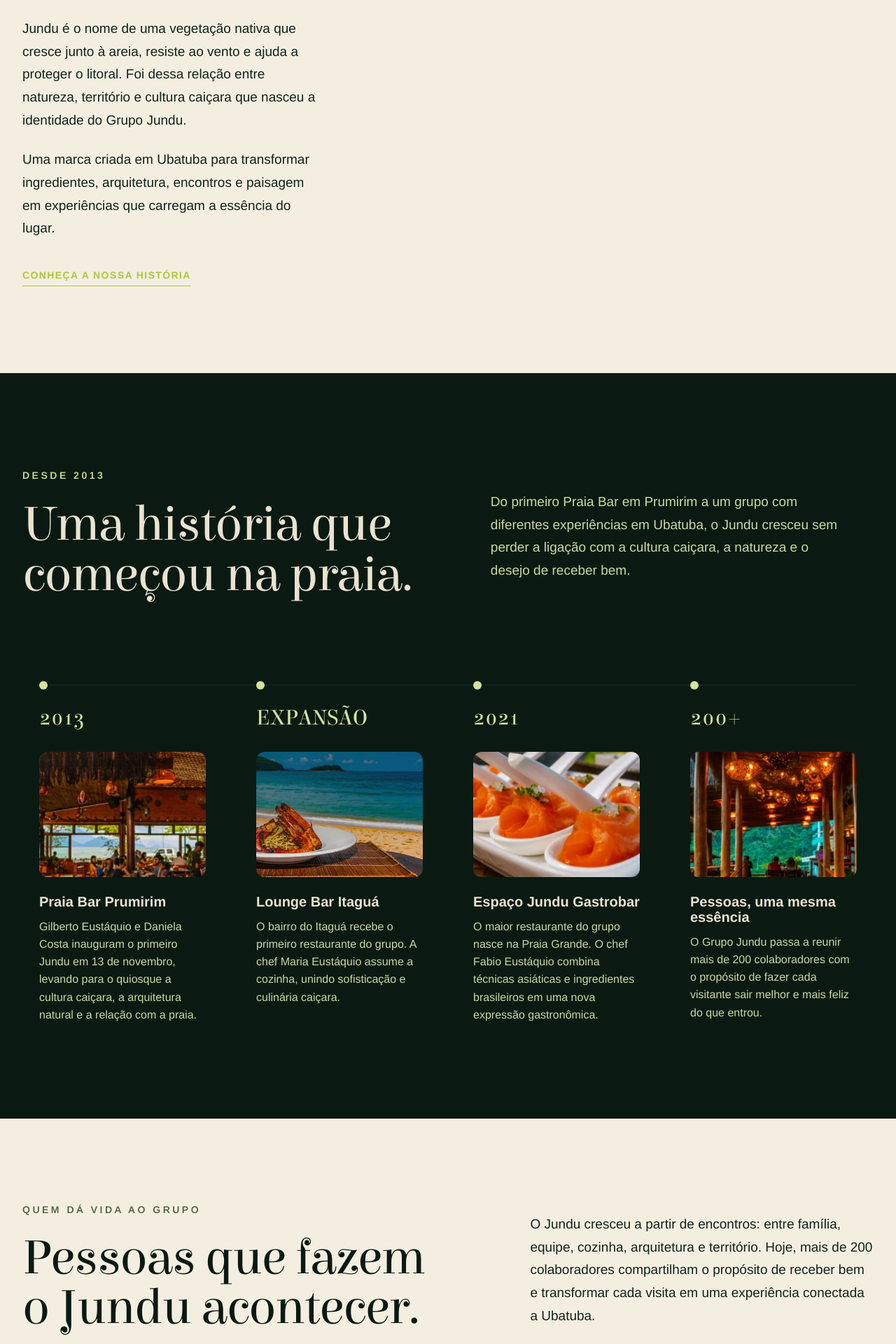
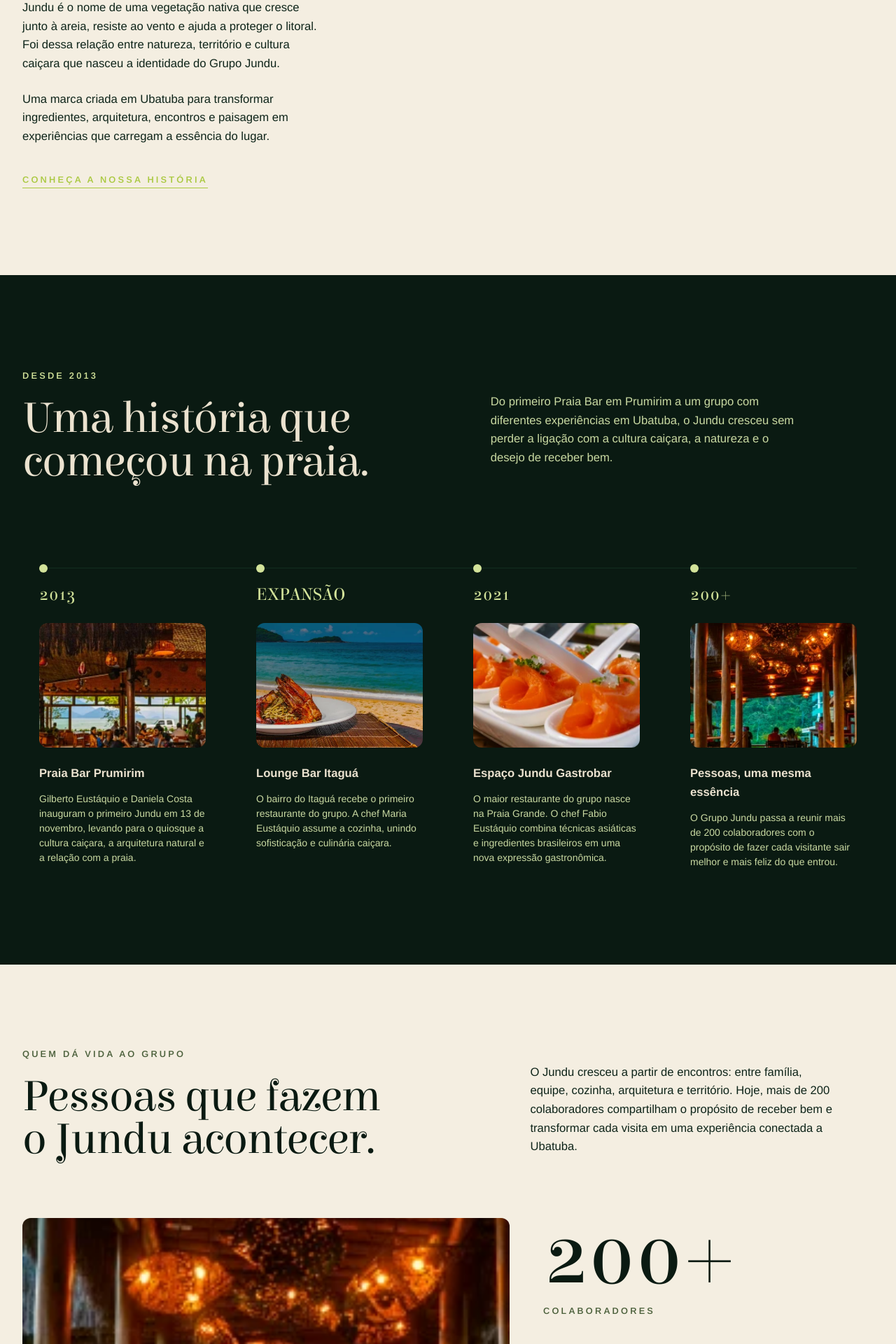
Before and after one commit to silvarodrigueswender30-del/site-jundu, a Next.js app: page / in a window 1280 px wide. Shown: the part 1120-3040 px from the top of the page at 70% size. Built offline with nearby package versions, Linux system fonts and the light colour scheme.

Commit message:
fix: finalize responsive typography scale and restore hero

```diff
--- a/src/components/sections/brand-manifesto.tsx
+++ b/src/components/sections/brand-manifesto.tsx
@@ -16,17 +16,17 @@
 
         {/* Text Column (42%) */}
         <div className="w-full flex flex-col items-start text-left relative z-10">
-          <span className="font-body text-[12px] md:text-[14px] uppercase tracking-[0.25em] text-moss-600 mb-6 font-semibold animate-[fade-in-up_850ms_cubic-bezier(.22,1,.36,1)_forwards] opacity-0 [animation-delay:80ms]">
+          <span className="text-eyebrow text-moss-600 mb-6 animate-[fade-in-up_850ms_cubic-bezier(.22,1,.36,1)_forwards] opacity-0 [animation-delay:80ms]">
             {data.eyebrow}
           </span>
 
-          <h2 className="font-display text-forest-900 text-[44px] sm:text-[58px] lg:text-[72px] leading-[0.94] lg:leading-[1] tracking-[-0.02em] max-w-[11ch] whitespace-pre-line mb-8 animate-[fade-in-up_850ms_cubic-bezier(.22,1,.36,1)_forwards] opacity-0 [animation-delay:160ms]">
+          <h2 className="text-title-editorial text-forest-900 max-w-[11ch] whitespace-pre-line mb-8 animate-[fade-in-up_850ms_cubic-bezier(.22,1,.36,1)_forwards] opacity-0 [animation-delay:160ms]">
             {data.title}
           </h2>
 
           <div className="flex flex-col gap-6 mb-10 max-w-[48ch] animate-[fade-in-up_850ms_cubic-bezier(.22,1,.36,1)_forwards] opacity-0 [animation-delay:240ms]">
             {data.paragraphs.map((p, i) => (
-              <p key={i} className="font-body text-[16px] lg:text-[19px] leading-[1.58] lg:leading-[1.72] text-forest-800">
+              <p key={i} className="text-body-editorial text-forest-800">
                 {p}
               </p>
             ))}
@@ -34,7 +34,7 @@
 
           <Link
             href={data.historyHref}
-            className="font-body text-[14px] uppercase tracking-[0.1em] text-primary hover:text-primary-hover font-bold transition-colors animate-[fade-in-up_850ms_cubic-bezier(.22,1,.36,1)_forwards] opacity-0 [animation-delay:320ms] border-b border-primary pb-1"
+            className="text-eyebrow text-primary hover:text-primary-hover transition-colors animate-[fade-in-up_850ms_cubic-bezier(.22,1,.36,1)_forwards] opacity-0 [animation-delay:320ms] border-b border-primary pb-1"
           >
             {data.historyLabel}
           </Link>
--- a/src/components/sections/brand-timeline.tsx
+++ b/src/components/sections/brand-timeline.tsx
@@ -16,15 +16,15 @@
         {/* Header */}
         <div className="mb-16 lg:mb-24 flex flex-col lg:flex-row gap-8 lg:gap-16 justify-between">
           <div className="flex flex-col">
-            <span className="font-body text-[12px] md:text-[14px] uppercase tracking-[0.25em] text-lime-200 mb-6 font-semibold animate-[fade-in-up_850ms_cubic-bezier(.22,1,.36,1)_forwards] opacity-0 [animation-delay:80ms]">
+            <span className="block text-eyebrow text-lime-200 mb-6 font-semibold animate-[fade-in-up_850ms_cubic-bezier(.22,1,.36,1)_forwards] opacity-0 [animation-delay:80ms]">
               {data.eyebrow}
             </span>
-            <h2 className="font-display text-surface text-[44px] sm:text-[58px] lg:text-[72px] leading-[0.94] lg:leading-[1] tracking-[-0.02em] whitespace-pre-line animate-[fade-in-up_850ms_cubic-bezier(.22,1,.36,1)_forwards] opacity-0 [animation-delay:160ms]">
+            <h2 className="text-title-editorial text-surface whitespace-pre-line animate-[fade-in-up_850ms_cubic-bezier(.22,1,.36,1)_forwards] opacity-0 [animation-delay:160ms]">
               {data.title}
             </h2>
           </div>
           <div className="lg:w-[45%] lg:pt-8 animate-[fade-in-up_850ms_cubic-bezier(.22,1,.36,1)_forwards] opacity-0 [animation-delay:240ms]">
-            <p className="font-body text-[16px] lg:text-[19px] leading-[1.58] lg:leading-[1.72] text-sage-300 max-w-[48ch]">
+            <p className="text-body-editorial text-sage-300 max-w-[48ch]">
               {data.description}
             </p>
           </div>
@@ -48,27 +48,28 @@
                 {/* Marker / Ponto Mobile */}
                 <div className="lg:hidden w-3 h-3 rounded-full bg-lime-200 absolute top-[12px] -left-[6.5px] z-10"></div>
 
-                <div className="font-display text-lime-200 text-[28px] lg:text-[32px] mb-4 lg:mb-6 lg:mt-12 lg:px-6">
+                <div className="text-title-block text-lime-200 mb-4 lg:mb-6 lg:mt-12 lg:px-6">
                   {milestone.marker}
                 </div>
 
                 {milestone.image && (
-                  <div className="w-full aspect-[4/3] relative rounded-[12px] overflow-hidden mb-6 lg:mx-6 lg:w-[calc(100%-48px)]">
+                  <div className="relative w-full aspect-[4/3] mb-6 rounded-[12px] overflow-hidden lg:mx-6 lg:w-[calc(100%-48px)]">
                     <Image
                       src={milestone.image}
-                      alt={milestone.alt || ""}
+                      alt={milestone.title}
                       fill
                       className="object-cover"
+                      sizes="(max-width: 1024px) 100vw, 25vw"
                       style={{ objectPosition: milestone.objectPosition }}
                     />
                   </div>
                 )}
 
-                <h3 className="font-body font-bold text-surface text-[20px] mb-3 lg:px-6">
+                <h3 className="text-body-editorial font-bold text-surface mb-3 lg:px-6">
                   {milestone.title}
                 </h3>
 
-                <p className="font-body text-sage-300 text-[16px] leading-[1.58] lg:px-6">
+                <p className="text-body-aux text-sage-300 lg:px-6">
                   {milestone.description}
                 </p>
               </div>
--- a/src/components/sections/editorial-intro.tsx
+++ b/src/components/sections/editorial-intro.tsx
@@ -96,7 +96,7 @@
             {/* O max-width foi ampliado para ~11.5ch para forçar exatamente 3 linhas.
                 Foi removida a restrição exagerada que forçava 4 linhas. */}
             <h2
-              className={`text-display-hero text-forest-900 m-0 ${
+              className={`text-title-editorial text-forest-900 m-0 ${
                 shouldAnimate ? "opacity-0 animate-[fade-in-up_850ms_cubic-bezier(.22,1,.36,1)_forwards]" : showContent ? "opacity-100" : "opacity-0"
               }`}
               style={{
--- a/src/components/sections/final-cta.tsx
+++ b/src/components/sections/final-cta.tsx
@@ -50,7 +50,7 @@
       <div className="w-full max-w-[1320px] mx-auto px-6 lg:px-8 flex flex-col items-center text-center">
 
         <h2
-          className={`text-display-hero text-surface m-0 mb-6 transition-all duration-[1000ms] ${
+          className={`text-title-editorial text-surface m-0 mb-6 transition-all duration-[1000ms] ${
             shouldAnimate
               ? "opacity-0 animate-[fade-in-up_800ms_cubic-bezier(.22,1,.36,1)_forwards]"
               : showContent ? "opacity-100" : "opacity-0"
--- a/src/components/sections/hero-cinematic.tsx
+++ b/src/components/sections/hero-cinematic.tsx
@@ -25,7 +25,7 @@
             className="font-display text-surface mb-8 drop-shadow-lg opacity-0 animate-[fade-in-up_800ms_cubic-bezier(.22,1,.36,1)_forwards]"
             style={{
               animationDelay: '180ms',
-              fontSize: 'clamp(2.65rem, 10vw, 6.75rem)', // Scaled down mobile a bit, big desktop
+              fontSize: 'clamp(2.65rem, 10vw, 6.75rem)',
               lineHeight: 0.92,
               letterSpacing: '-0.035em',
               fontWeight: 400,
--- a/src/components/sections/people-behind-jundu.tsx
+++ b/src/components/sections/people-behind-jundu.tsx
@@ -16,22 +16,22 @@
         {/* Header */}
         <div className="flex flex-col lg:flex-row lg:items-end justify-between gap-6 lg:gap-12 mb-12 lg:mb-20">
           <div className="w-full lg:w-[58%]">
-            <span className="block font-body text-[12px] md:text-[14px] uppercase tracking-[0.25em] text-moss-600 mb-6 font-semibold animate-[fade-in-up_850ms_cubic-bezier(.22,1,.36,1)_forwards] opacity-0 [animation-delay:80ms]">
+            <span className="block text-eyebrow text-moss-600 mb-6 font-semibold animate-[fade-in-up_850ms_cubic-bezier(.22,1,.36,1)_forwards] opacity-0 [animation-delay:80ms]">
               {data.eyebrow}
             </span>
-            <h2 className="font-display text-forest-900 text-[40px] sm:text-[48px] lg:text-[64px] xl:text-[72px] leading-[0.98] tracking-[-0.02em] whitespace-pre-line animate-[fade-in-up_850ms_cubic-bezier(.22,1,.36,1)_forwards] opacity-0 [animation-delay:160ms] max-w-[15ch]">
+            <h2 className="text-title-editorial text-forest-900 whitespace-pre-line animate-[fade-in-up_850ms_cubic-bezier(.22,1,.36,1)_forwards] opacity-0 [animation-delay:160ms] max-w-[15ch]">
               {data.title}
             </h2>
           </div>
           <div className="w-full lg:w-[42%] lg:pb-2">
-            <p className="font-body text-[16px] lg:text-[19px] leading-[1.58] lg:leading-[1.72] text-forest-800 max-w-[48ch] animate-[fade-in-up_850ms_cubic-bezier(.22,1,.36,1)_forwards] opacity-0 [animation-delay:240ms]">
+            <p className="text-body-editorial text-forest-800 max-w-[48ch] animate-[fade-in-up_850ms_cubic-bezier(.22,1,.36,1)_forwards] opacity-0 [animation-delay:240ms]">
               {data.description}
             </p>
           </div>
         </div>
 
         {/* Body Grid */}
-        <div className="grid grid-cols-1 lg:grid-cols-12 gap-10 lg:gap-8 items-start">
+        <div className="grid grid-cols-1 lg:grid-cols-12 gap-12 lg:gap-8 items-start">
 
           {/* Photo Column */}
           <div className="lg:col-span-7 w-full animate-[fade-in-up_850ms_cubic-bezier(.22,1,.36,1)_forwards] opacity-0 [animation-delay:320ms]">
@@ -50,10 +50,10 @@
           {/* Institutional Block */}
           <div className="lg:col-span-5 w-full flex flex-col pt-2 lg:pt-0 lg:pl-4 animate-[fade-in-up_850ms_cubic-bezier(.22,1,.36,1)_forwards] opacity-0 [animation-delay:400ms]">
             <div className="mb-8 lg:mb-10">
-              <div className="font-display text-forest-900 text-[96px] lg:text-[128px] leading-[0.85] tracking-[-0.03em]">
+              <div className="text-number-hero text-forest-900">
                 {data.stats.number}
               </div>
-              <div className="font-body text-[14px] text-moss-600 uppercase tracking-[0.2em] font-semibold mt-4">
+              <div className="text-eyebrow text-moss-600 font-semibold mt-4">
                 {data.stats.label}
               </div>
             </div>
```
Also changed, not shown: src/components/sections/events-showcase.tsx (+13 -14 lines), src/components/sections/gastronomy-pillars.tsx (+6 -6 lines), src/components/sections/nature-commitment.tsx (+9 -13 lines).
